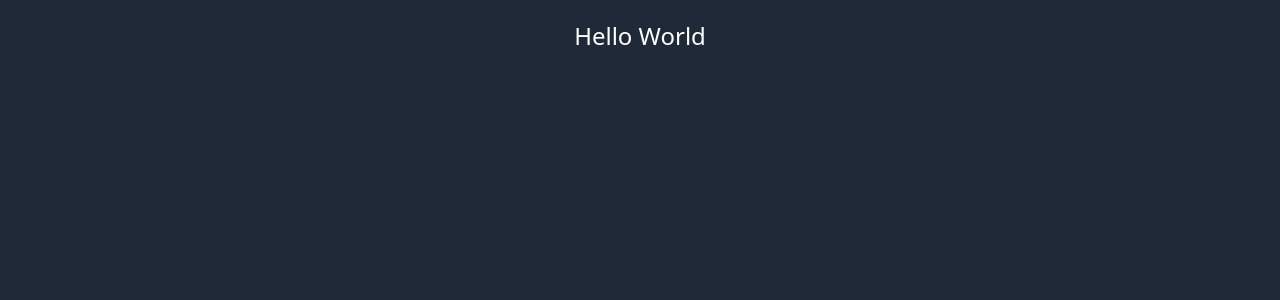
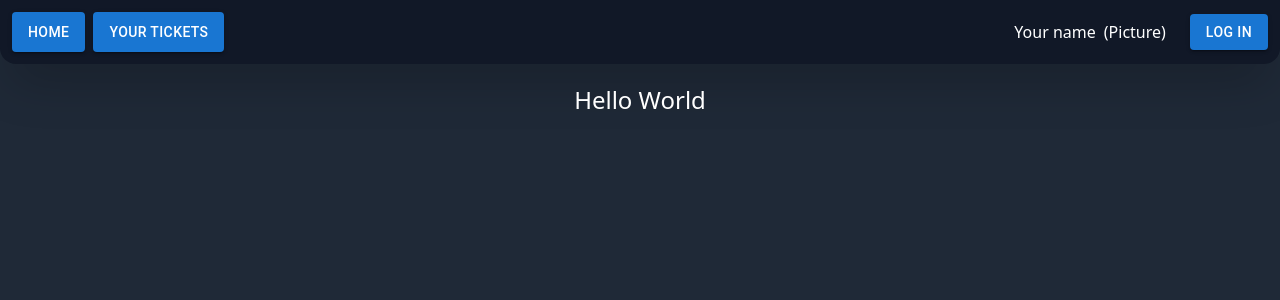
Before and after one commit to balhun/techsupport, a React (Vite) app: page / in a window 1280 px wide. Shown: the top 300 px of the page. Built offline with nearby package versions, Linux system fonts and the light colour scheme.

Commit message:
Worked on menu, added buttons, future spot for name and pfp, some shadows, transitions etc Oh also installed react routing

```diff
--- a/package.json
+++ b/package.json
@@ -15,7 +15,8 @@
     "@mui/material": "^6.4.0",
     "firebase": "^11.2.0",
     "react": "^18.3.1",
-    "react-dom": "^18.3.1"
+    "react-dom": "^18.3.1",
+    "react-router-dom": "^7.1.3"
   },
   "devDependencies": {
     "@eslint/js": "^9.13.0",
--- a/src/App.jsx
+++ b/src/App.jsx
@@ -1,8 +1,10 @@
+import Menu from "./Menu"
 
 function App() {
 
   return (
     <div>
+      <Menu />
       <h1 className='text-white text-center text-2xl mt-5'>Hello World</h1>
     </div>
   )
--- /dev/null
+++ b/src/Menu.jsx
@@ -0,0 +1,25 @@
+import { Button, Stack } from '@mui/material'
+import React from 'react'
+
+export default function Menu() {
+
+  function click() {
+    console.log("Clicked on profile")
+  }
+
+  return (
+    <Stack direction='row' className='bg-gray-900 text-white justify-between p-3 rounded-b-2xl z-10 shadow-xl hover:shadow-2xl transition-shadow'>
+        <Stack direction='row' gap={1} >
+            <Button variant='contained'>Home</Button>
+            <Button variant='contained'>Your Tickets</Button>
+        </Stack>
+        <Stack direction='row' gap={2} alignItems='center'>
+            <Stack direction='row' gap={1} onClick={click} className='p-2 rounded-md hover:bg-gray-800 hover:cursor-pointer transition-colors'>
+                <span>Your name</span>
+                <span>(Picture)</span>
+            </Stack>
+            <Button variant='contained'>Log in</Button>
+        </Stack>
+    </Stack>
+  )
+}
```
Also changed, not shown: 1 other file (tests, documents, lock files or other folders).
